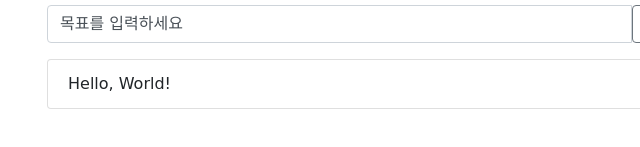
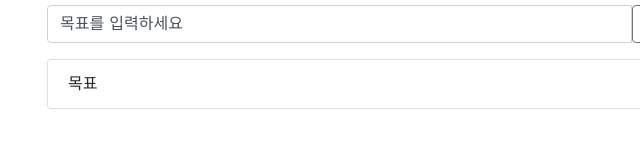
Before and after one commit to mooyoung2309/gongtam, a plain HTML site: page index.html in a window 1280 px wide. Shown: the part 151-298 px from the top of the page, 273-913 px from the left. Drawn offline with nearby package versions, Linux system fonts and the light colour scheme; a web font is replaced by a local one.

Commit message:
no message

```diff
--- a/index.html
+++ b/index.html
@@ -16,7 +16,7 @@
     <button class="btn btn-outline-secondary" type="button" id="button">입력</button>
   </div>
   <ul class="list-group" style="width: 50%;margin: 0 auto;" id="list">
-    <li class="list-group-item">Hello, World!</li>
+    <li class="list-group-item">목표</li>
   </ul>
   <script src="./script.js"></script>
 </body>
```
